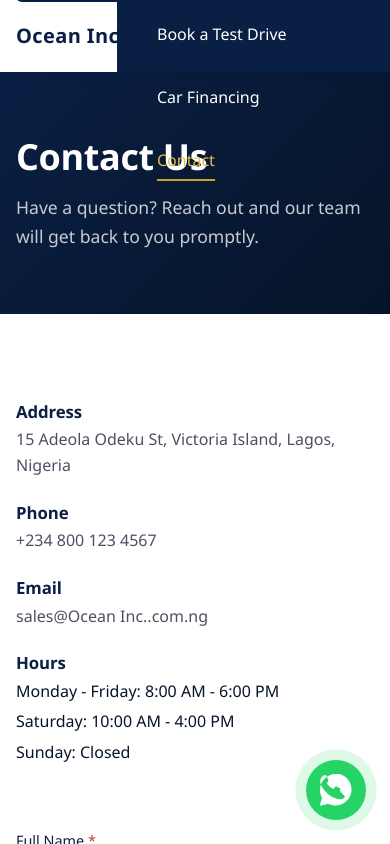
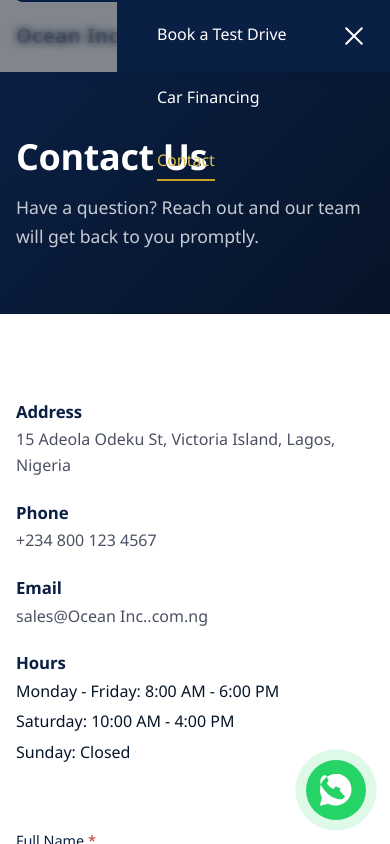
Before and after one commit to Atlasafrica001/ocienna-inc, a React (Vite) app: page /contact in a window 390 px wide. Both pictures are taken after a click on the button "Open menu". Shown: the top 844 px of the page. Built offline with nearby package versions, Linux system fonts and the light colour scheme; no server answers; a web font is replaced by a local one.

Commit message:
Fix navbar mobile UX: add backdrop and toggle animation

```diff
--- a/src/components/Navbar/Navbar.module.scss
+++ b/src/components/Navbar/Navbar.module.scss
@@ -40,6 +40,22 @@
   @include m.respond(lg) {
     display: none;
   }
+
+  &[aria-expanded="true"] {
+    .toggleBar {
+      background: v.$color-white;
+    }
+
+    .toggleBar:nth-child(1) {
+      transform: translateY(7px) rotate(45deg);
+    }
+    .toggleBar:nth-child(2) {
+      opacity: 0;
+    }
+    .toggleBar:nth-child(3) {
+      transform: translateY(-7px) rotate(-45deg);
+    }
+  }
 }
 
 .toggleBar {
@@ -47,11 +63,25 @@
   height: 2px;
   background: v.$color-navy;
   border-radius: 2px;
+  transition: transform 0.3s ease, opacity 0.3s ease, background-color 0.3s ease;
+}
+
+.backdrop {
+  position: fixed;
+  inset: 0;
+  background: rgba(4, 12, 26, 0.5);
+  backdrop-filter: blur(4px);
+  z-index: 104;
+
+  @include m.respond(lg) {
+    display: none;
+  }
 }
 
 .nav {
   position: fixed;
   inset: 0 0 0 30%;
+  z-index: 105;
   background: v.$color-navy;
   display: flex;
   align-items: center;
--- a/src/components/Navbar/Navbar.tsx
+++ b/src/components/Navbar/Navbar.tsx
@@ -33,6 +33,14 @@ function Navbar() {
           <span className={styles.toggleBar} />
         </button>
 
+        {isOpen && (
+          <div
+            className={styles.backdrop}
+            onClick={() => setIsOpen(false)}
+            aria-hidden="true"
+          />
+        )}
+
         <nav
           id="primary-navigation"
           className={`${styles.nav} ${isOpen ? styles.navOpen : ''}`}
```
